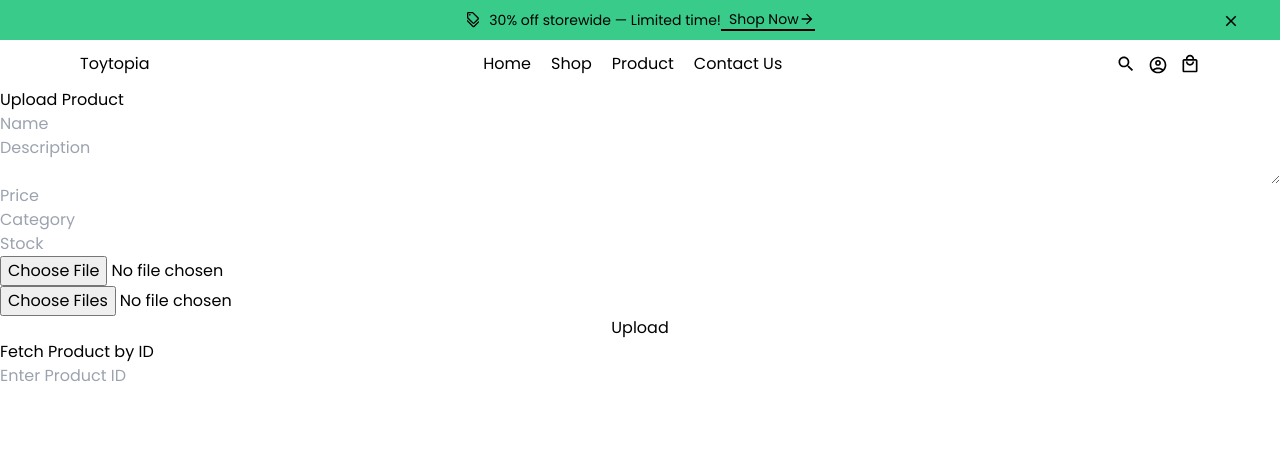
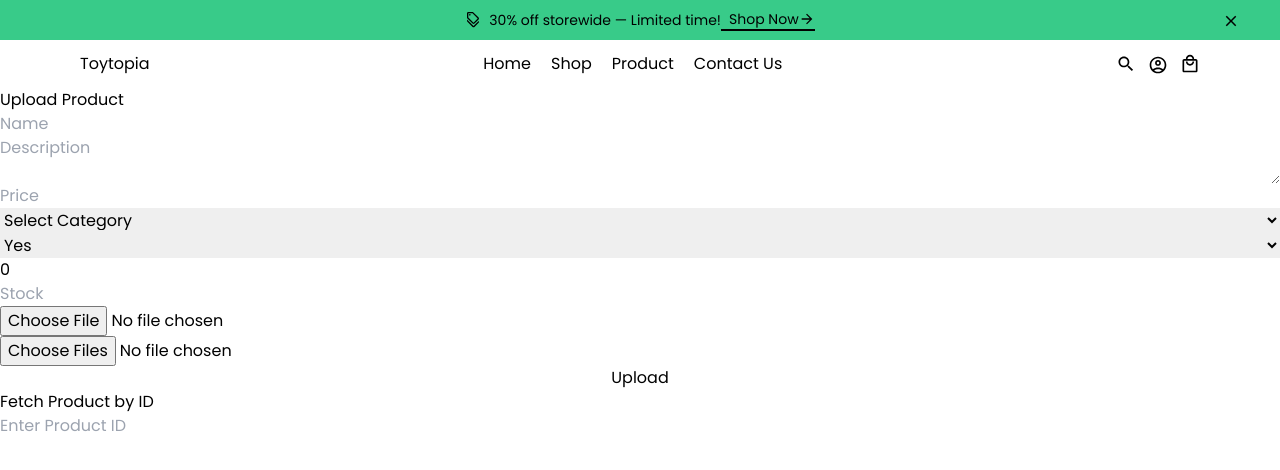
Before and after one commit to OsaVS/toytopia-frontend, a React (Vite) app: page /addproduct in a window 1280 px wide. Shown: the top 470 px of the page. Built offline with nearby package versions, Linux system fonts and the light colour scheme; sample sign-in values are in the browser's storage.

Commit message:
update product upload

```diff
--- a/src/pages/ProductUpload.tsx
+++ b/src/pages/ProductUpload.tsx
@@ -3,13 +3,17 @@ import {
   useAddProductMutation,
   useGetProductByIdQuery,
 } from "../features/product/productApi";
+import { ToyCategory } from "../types/product";
+import Loader from "../components/Loader";
 
 const ProductUpload = () => {
   const [id, setId] = useState("");
   const [name, setName] = useState("");
   const [description, setDescription] = useState("");
   const [price, setPrice] = useState("");
-  const [category, setCategory] = useState("");
+  const [category, setCategory] = useState<ToyCategory | "">("");
+  const [isNewProduct, setIsNewProduct] = useState(true);
+  const [discount, setDiscount] = useState(0);
   const [stock, setStock] = useState("");
   const [mainImage, setMainImage] = useState("");
   const [subImages, setSubImages] = useState<string[]>([]);
@@ -59,11 +63,17 @@ const ProductUpload = () => {
       description,
       price: Number(price),
       category,
+      isNewProduct,
+      discount,
       stock: Number(stock),
       mainImage,
       subImages,
     });
   };
+
+  if (isLoading) {
+    <Loader />;
+  }
 
   return (
     <div>
@@ -89,12 +99,34 @@ const ProductUpload = () => {
           onChange={(e) => setPrice(e.target.value)}
           required
         />
+        <select
+          value={category}
+          onChange={(e) => setCategory(e.target.value as ToyCategory)}
+          required
+        >
+          <option value="">Select Category</option>
+          {Object.values(ToyCategory).map((category) => (
+            <option key={category} value={category}>
+              {category}
+            </option>
+          ))}
+        </select>
+        <select
+          value={isNewProduct ? "Yes" : "No"}
+          onChange={(e) => setIsNewProduct(e.target.value === "Yes")}
+          required
+        >
+          <option value="Yes">Yes</option>
+          <option value="No">No</option>
+        </select>
         <input
-          type="text"
-          placeholder="Category"
-          value={category}
-          onChange={(e) => setCategory(e.target.value)}
+          type="number"
+          placeholder="Discount (%)"
+          value={discount}
+          onChange={(e) => setDiscount(Number(e.target.value))}
           required
+          min={0}
+          max={100}
         />
         <input
           type="number"
@@ -116,9 +148,7 @@ const ProductUpload = () => {
           onChange={handleSubImagesUpload}
           required
         />
-        <button type="submit" disabled={isLoading}>
-          Upload
-        </button>
+        <button type="submit">Upload</button>
       </form>
       {error && <p>Error uploading product.</p>}
 
--- /dev/null
+++ b/src/types/product.ts
@@ -0,0 +1,12 @@
+export enum ToyCategory {
+  Educational = "Educational Toys",
+  ActionFigures = "Action Figures & Collectibles",
+  Dolls = "Dolls & Dollhouses",
+  BoardGames = "Board Games & Puzzles",
+  Outdoor = "Outdoor & Sports Toys",
+  Electronic = "Electronic & Remote-Controlled Toys",
+  Plushies = "Soft Toys & Plushies",
+  ArtsCrafts = "Arts & Crafts",
+  Musical = "Musical Toys",
+  BabyToddler = "Baby & Toddler Toys",
+}
```
Also changed, not shown: src/pages/ProductPage.tsx (+5 -8 lines).
